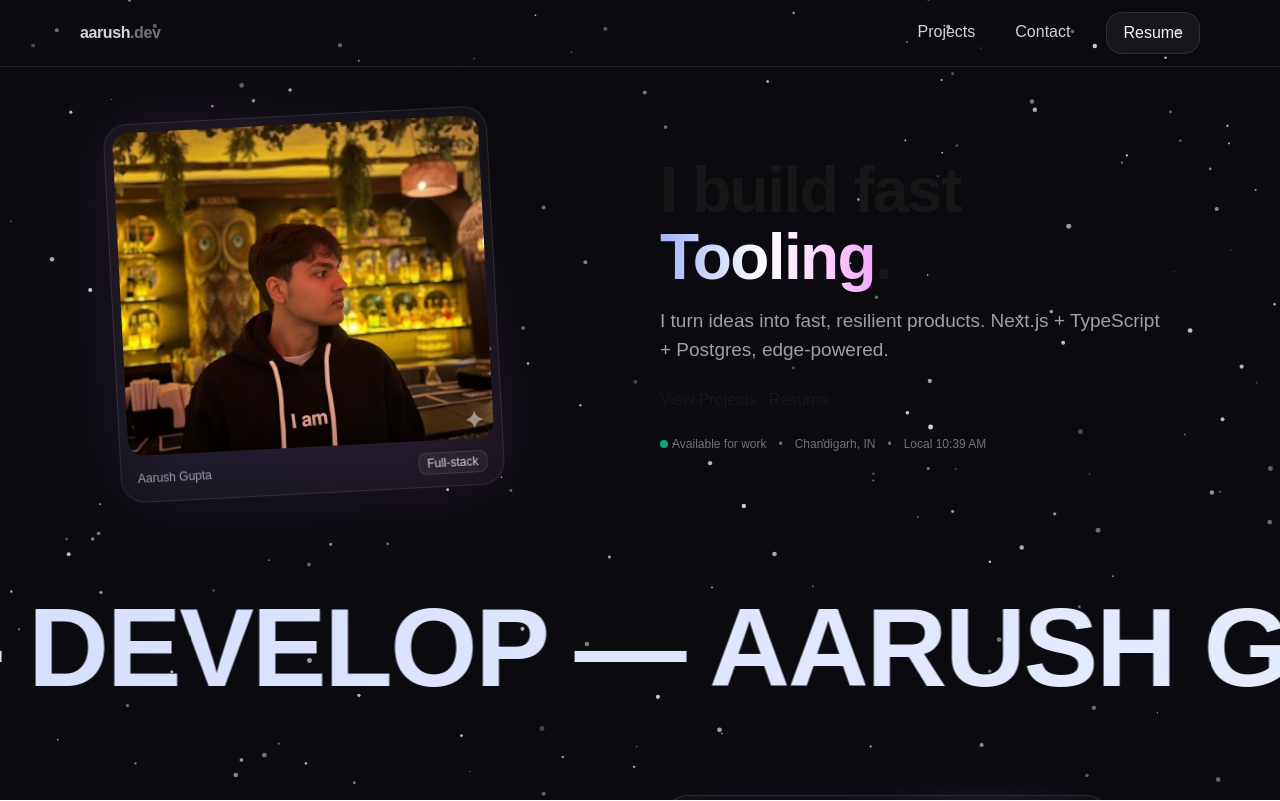
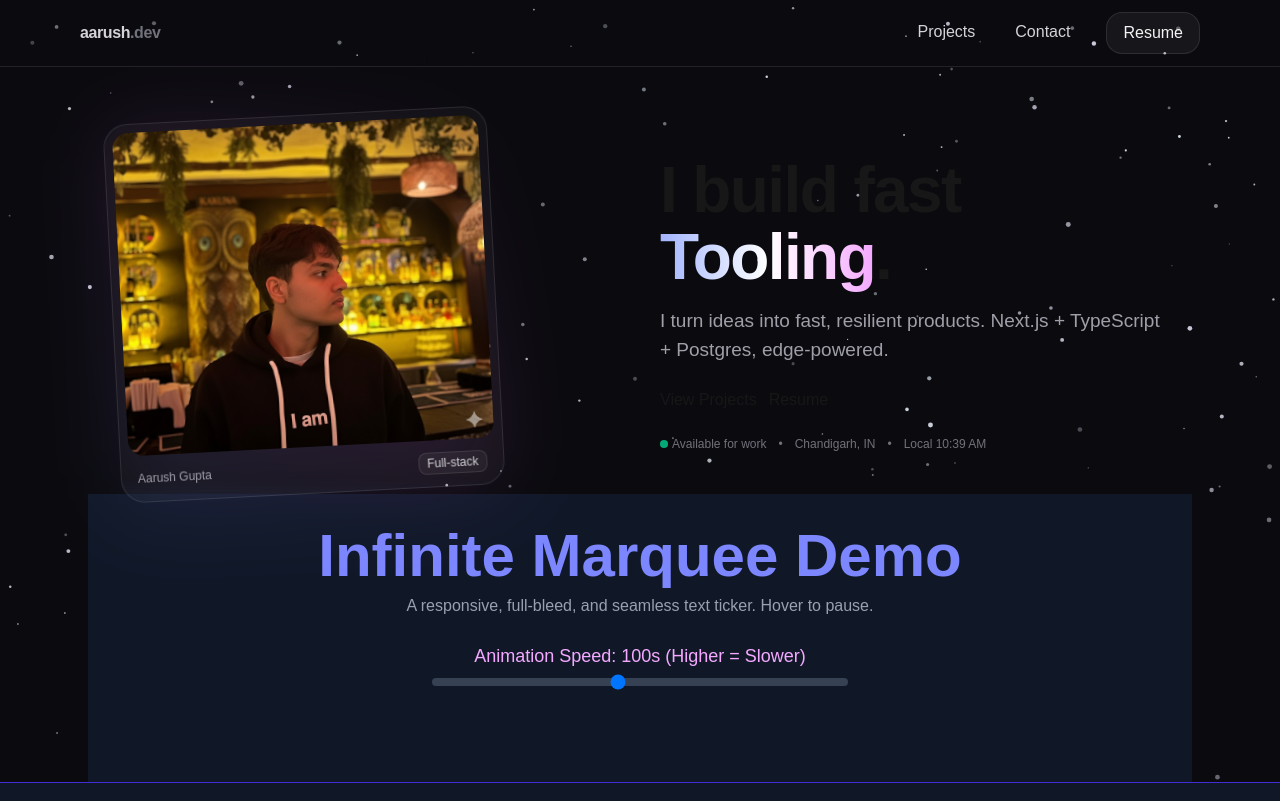
Before and after one commit to Aarush18/portfolio, a Next.js app: page /home in a window 1280 px wide. Shown: the top 801 px of the page. Built offline with nearby package versions, Linux system fonts and the light colour scheme.

Commit message:
8th commit

```diff
--- a/src/components/ticker.tsx
+++ b/src/components/ticker.tsx
@@ -1,53 +1,123 @@
 "use client";
 
 import { useMemo } from "react";
+import { useState } from 'react';
 
-/** Full-bleed, seamless marquee (no borders). */
-export default function Ticker({
+/**
+ * Ticker component implements a full-bleed, seamlessly looping marquee animation.
+ * It uses Tailwind CSS for styling and inline CSS for the keyframe animation.
+ */
+function Ticker({
   items = ["AARUSH GUPTA", "BUILD", "DESIGN", "DEVELOP"],
   separator = " — ",
-  speed = 100, // slower default (higher = slower)
+  speed = 100, // Higher value means slower animation (e.g., 100s)
 }: {
   items?: string[];
   separator?: string;
   speed?: number;
 }) {
+  // 1. Generate the full line of text, duplicated once with the separator
   const line = useMemo(() => items.join(separator) + separator, [items, separator]);
 
+  // 2. Determine the animation duration based on the input speed.
+  // The value is passed as a CSS variable '--s' to the style prop.
+  const animationDuration = `${speed}s`;
+
   return (
-    <section className="relative mt-12 md:mt-16">
-      {/* full-bleed container without lines */}
+    <section className="relative mt-12 md:mt-16 bg-gray-900 border-y border-indigo-700 shadow-xl">
+
+      {/* Inject custom CSS for the marquee animation */}
+      {/* This ensures the keyframes and animation classes are available */}
+      {/* REMOVED 'global' and 'jsx' attributes to fix React console warnings */}
+      <style>{`
+        /* Define the marquee keyframes */
+        @keyframes marquee-animation {
+          from { transform: translateX(0); }
+          to   { transform: translateX(-50%); } /* Scrolls content from right to left */
+        }
+        /* Apply animation to the marquee class */
+        .marquee-container {
+          animation: marquee-animation var(--s, 34s) linear infinite;
+        }
+        /* Pause on hover for better accessibility and user experience */
+        .marquee-container:hover {
+          animation-play-state: paused;
+        }
+        /* Disable animation if user prefers reduced motion */
+        @media (prefers-reduced-motion: reduce) {
+          .marquee-container { animation: none !important; transform: none !important; }
+        }
+      `}</style>
+
+      {/* Full-bleed container: uses negative margins to extend beyond the typical centered content */}
       <div className="-mx-[calc(50vw-50%)] py-8 md:py-10">
-        {/* edge fades */}
-        <div className="pointer-events-none absolute inset-y-0 left-0 w-24 bg-gradient-to-r from-bg to-transparent" />
-        <div className="pointer-events-none absolute inset-y-0 right-0 w-24 bg-gradient-to-l from-bg to-transparent" />
 
+        {/* Edge Fades (Visual effect to make text appear and disappear smoothly) */}
+        <div className="pointer-events-none absolute inset-y-0 left-0 w-24 bg-gradient-to-r from-gray-900 to-transparent z-10" />
+        <div className="pointer-events-none absolute inset-y-0 right-0 w-24 bg-gradient-to-l from-gray-900 to-transparent z-10" />
+
+        {/* Animation Wrapper */}
         <div className="whitespace-nowrap will-change-transform">
           <div
-            className="marquee inline-block [--speed:var(--s,34s)]"
-            style={{ ["--s" as any]: `${speed}s` }}
+            className="marquee-container inline-block"
+            // Injecting the custom speed CSS variable (e.g., --s: 100s)
+            style={{ "--s": animationDuration }}
           >
-            <span className="mx-8 bg-gradient-to-r from-indigo-300 via-white to-fuchsia-300 bg-clip-text text-transparent text-[12vw] leading-[0.9] font-extrabold tracking-[-0.02em] md:text-[7rem]">
-              {line.repeat(6)}
-            </span>
-            <span className="mx-8 bg-gradient-to-r from-indigo-300 via-white to-fuchsia-300 bg-clip-text text-transparent text-[12vw] leading-[0.9] font-extrabold tracking-[-0.02em] md:text-[7rem]">
-              {line.repeat(6)}
-            </span>
+            {/* The content must be physically repeated once inside the animated container
+              to enable the seamless loop (scrolling to -50% reveals the start again).
+              We repeat the line 6 times for a long, impressive scroll.
+            */}
+            {[...Array(2)].map((_, index) => (
+                <span
+                    key={index}
+                    className="mx-8 bg-gradient-to-r from-indigo-300 via-white to-fuchsia-300 bg-clip-text text-transparent
+                               text-[12vw] leading-[0.9] font-extrabold tracking-[-0.02em] md:text-[7rem]"
+                >
+                    {line.repeat(6)}
+                </span>
+            ))}
           </div>
         </div>
       </div>
-
-      <style jsx>{`
-        @keyframes marquee {
-          from { transform: translateX(0); }
-          to   { transform: translateX(-50%); } /* right → left */
-        }
-        .marquee { animation: marquee var(--speed, 34s) linear infinite; }
-        .marquee:hover { animation-play-state: paused; }
-        @media (prefers-reduced-motion: reduce) {
-          .marquee { animation: none !important; transform: none !important; }
-        }
-      `}</style>
     </section>
   );
 }
+
+// Main component that wraps the Ticker for the single-file React structure.
+export default function App() {
+    const [speed, setSpeed] = useState(100);
+
+    return (
+        <div className="min-h-screen bg-gray-900 text-white font-sans flex flex-col items-center">
+            <header className="p-8 text-center w-full max-w-4xl">
+                <h1 className="text-4xl md:text-6xl font-black text-indigo-400 mb-2">
+                    Infinite Marquee Demo
+                </h1>
+                <p className="text-gray-400">
+                    A responsive, full-bleed, and seamless text ticker. Hover to pause.
+                </p>
+                <div className="mt-6 flex flex-col items-center space-y-2">
+                    <label htmlFor="speed-slider" className="text-lg text-fuchsia-300">
+                        Animation Speed: <span className="font-mono">{speed}s</span> (Higher = Slower)
+                    </label>
+                    <input
+                        id="speed-slider"
+                        type="range"
+                        min="20"
+                        max="200"
+                        value={speed}
+                        onChange={(e) => setSpeed(Number(e.target.value))}
+                        className="w-full md:w-1/2 h-2 bg-gray-700 rounded-lg appearance-none cursor-pointer range-lg"
+                    />
+                </div>
+            </header>
+
+            {/* Render the Marquee Ticker */}
+            <Ticker speed={speed} />
+
+            <footer className="mt-auto p-4 text-center text-gray-500">
+                <p>Built with React and Tailwind CSS</p>
+            </footer>
+        </div>
+    );
+}
```
